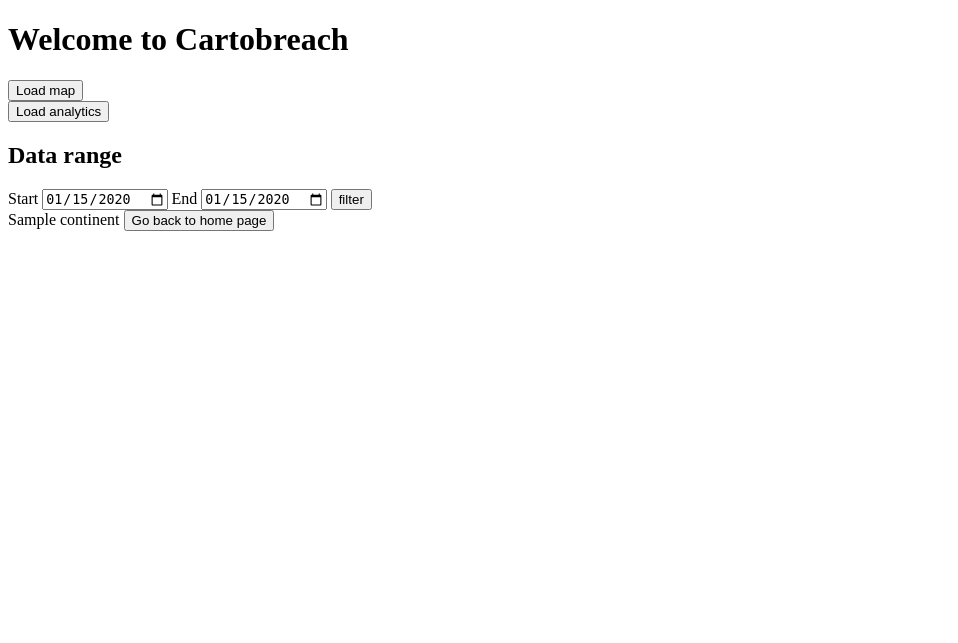
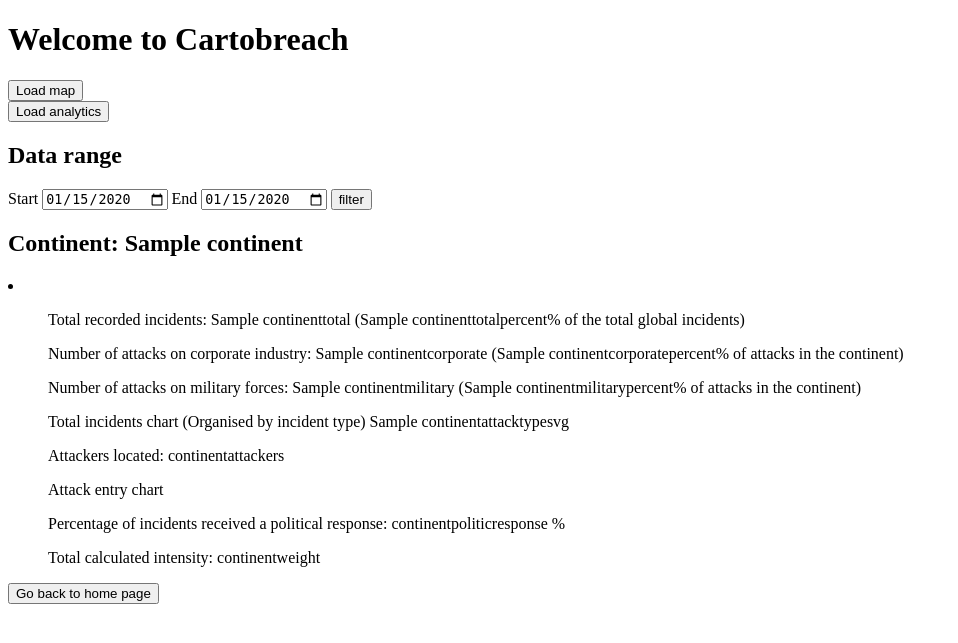
Before and after one commit to DanAlexCox/Cartobreach, a Django app: template templates/index.html in a window 1280 px wide. Shown: the top 643 px of the page, without its empty margins (0-958 px from the left). Run offline with Django 5.2, Linux system fonts and the light colour scheme; the template is opened without the code that fills it: most values are stand-ins (such as "Sample title", 1, 10 or a date in 2020); parts of the project's set-up code (start-up, migrations or seed data) failed here and were passed over.

Commit message:
added statistics and pie chart to mappopup

```diff
--- a/templates/continent.html
+++ b/templates/continent.html
@@ -1,5 +1,18 @@
-{% for continent in continentlist %}
-    {{ continent.getNameMap }}
-{% endfor %}
-
+<!-- map info pop up-->
+<section id="mappopup">
+    <div id="popupContent">
+        <h1>Continent: {{ continent }}</h1>
+        <!-- when single continent clicked load analysis of continent data-->
+        <li>
+            <ul>Total recorded incidents: {{ continenttotal }} ({{ continenttotalpercent }}% of the total global incidents)</ul>
+            <ul>Number of attacks on corporate industry: {{ continentcorporate }} ({{ continentcorporatepercent }}% of attacks in the continent)</ul>
+            <ul>Number of attacks on military forces: {{ continentmilitary }} ({{ continentmilitarypercent }}% of attacks in the continent)</ul>
+            <ul>Total incidents chart (Organised by incident type) {{ continentattacktypesvg }}</ul>
+            <ul>Attackers located: continentattackers</ul>
+            <ul>Attack entry chart </ul>
+            <ul>Percentage of incidents received a political response: continentpoliticresponse %</ul>
+            <ul>Total calculated intensity: continentweight</ul>
+        </li>
+    </div>
+</section>
 <a href=""><button>Go back to home page</button></a>
```
